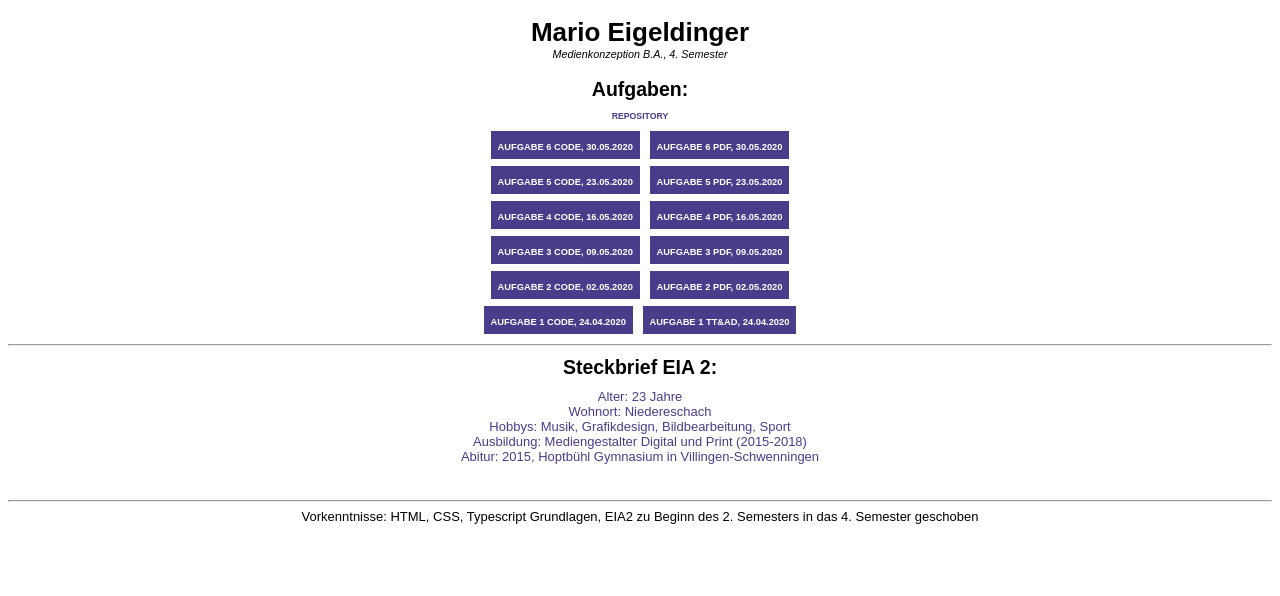
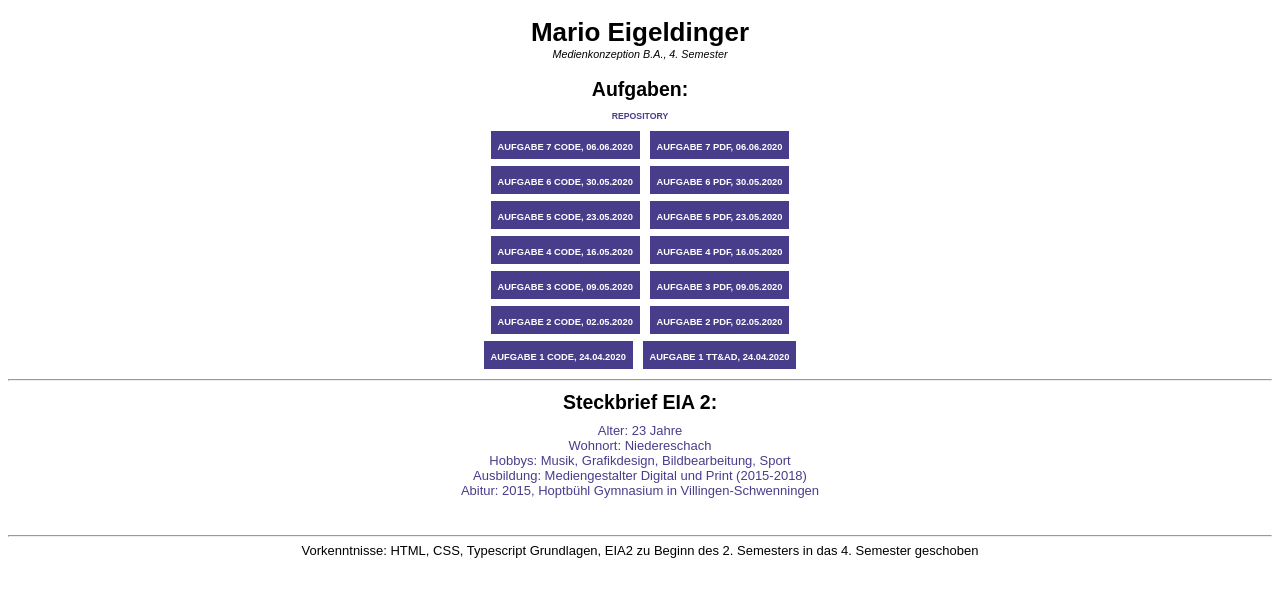
Before and after one commit to Majoo44/EIA2, a website: page steckbrief/steckbrief.htm in a window 1280 px wide. Drawn offline with Linux system fonts and the light colour scheme.

Commit message:
Leichtsinn.

```diff
--- a/steckbrief/steckbrief.htm
+++ b/steckbrief/steckbrief.htm
@@ -81,6 +81,14 @@
 		</h2>
 		<h6><a href="https://github.com/Majoo44/EIA2" target="_blank">Repository</a></h6>
 		<button>
+			<a href="https://majoo44.github.io/EIA2/Aufgabe07/index.html" target="_blank">Aufgabe 7 Code, 06.06.2020</a>
+		</button>
+		<button>
+			<a href="https://majoo44.github.io/EIA2/Aufgabe07/img/"
+				target="_blank">Aufgabe 7 PDF, 06.06.2020</a>
+		</button>
+		<br>
+		<button>
 			<a href="https://majoo44.github.io/EIA2/Aufgabe06/index.html" target="_blank">Aufgabe 6 Code, 30.05.2020</a>
 		</button>
 		<button>
```
Also changed, not shown: Aufgabe07/index.html (+2 -2 lines).
